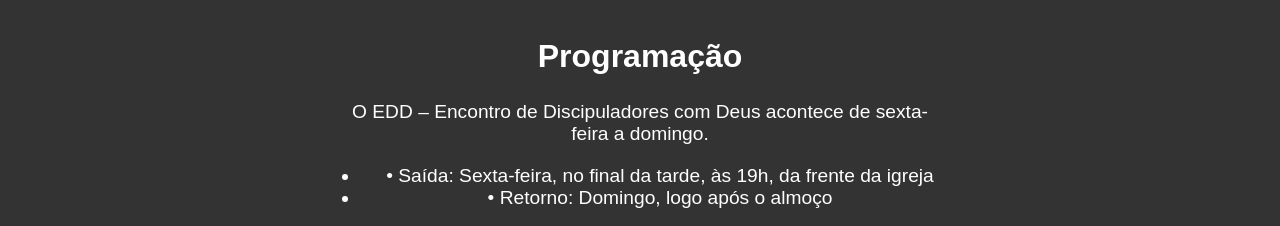
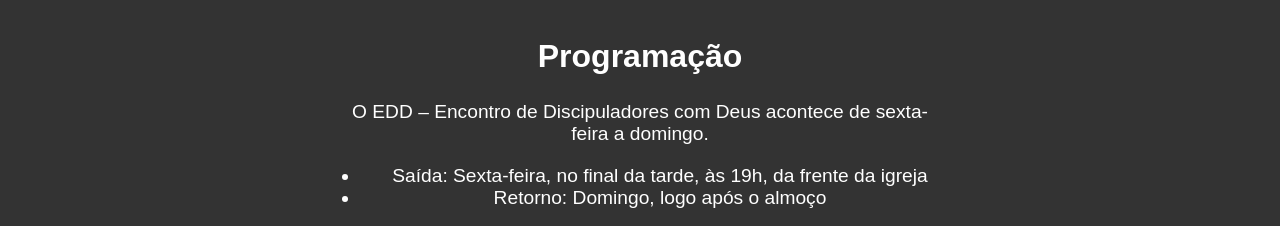
Before and after one commit to Joao-art-qd/EDD-paz, a plain HTML site: page index.html in a window 1280 px wide. Shown: the part 1161-1387 px from the top of the page. Drawn offline with nearby package versions, Linux system fonts and the light colour scheme.

Commit message:
Update index.html

```diff
--- a/index.html
+++ b/index.html
@@ -65,8 +65,8 @@
       O EDD – Encontro de Discipuladores com Deus acontece de sexta-feira a domingo.
     </p>
     <ul class="item">
-      <li>• Saída: Sexta-feira, no final da tarde, às 19h, da frente da igreja</li>
-      <li>• Retorno: Domingo, logo após o almoço</li>
+      <li>Saída: Sexta-feira, no final da tarde, às 19h, da frente da igreja</li>
+      <li>Retorno: Domingo, logo após o almoço</li>
     </ul>
     <p class="item">
       Durante esses dias, vivemos um tempo intenso e profundo com Deus, com ministrações, momentos de oração, aprendizado e comunhão.
```
